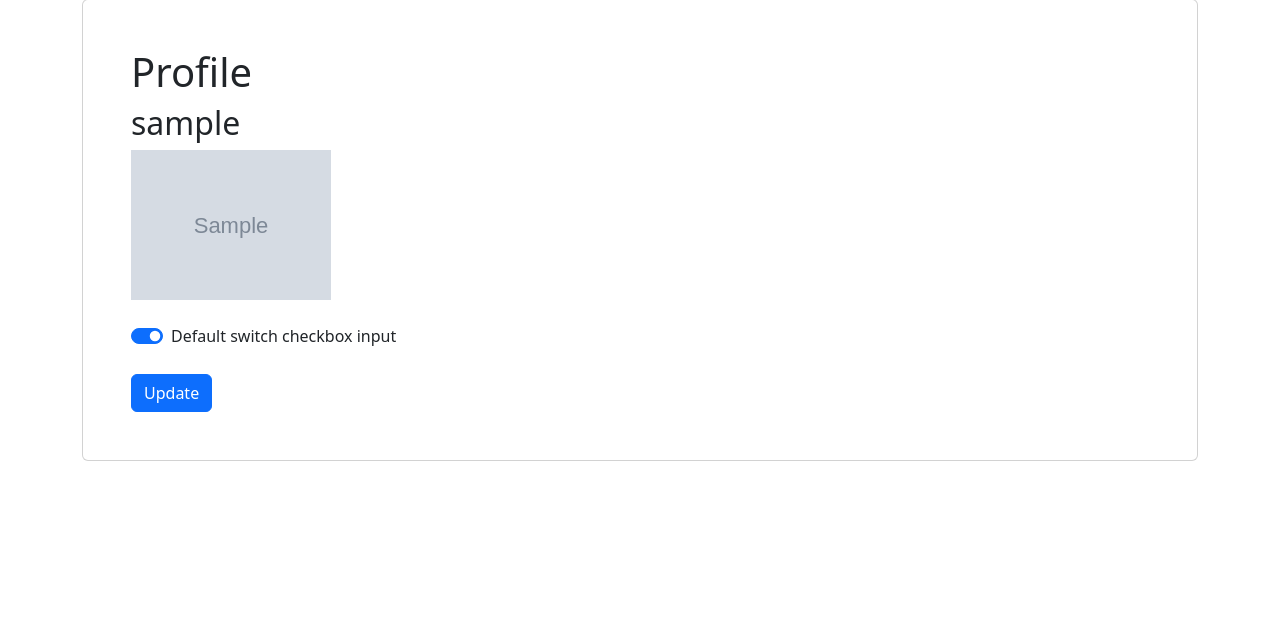
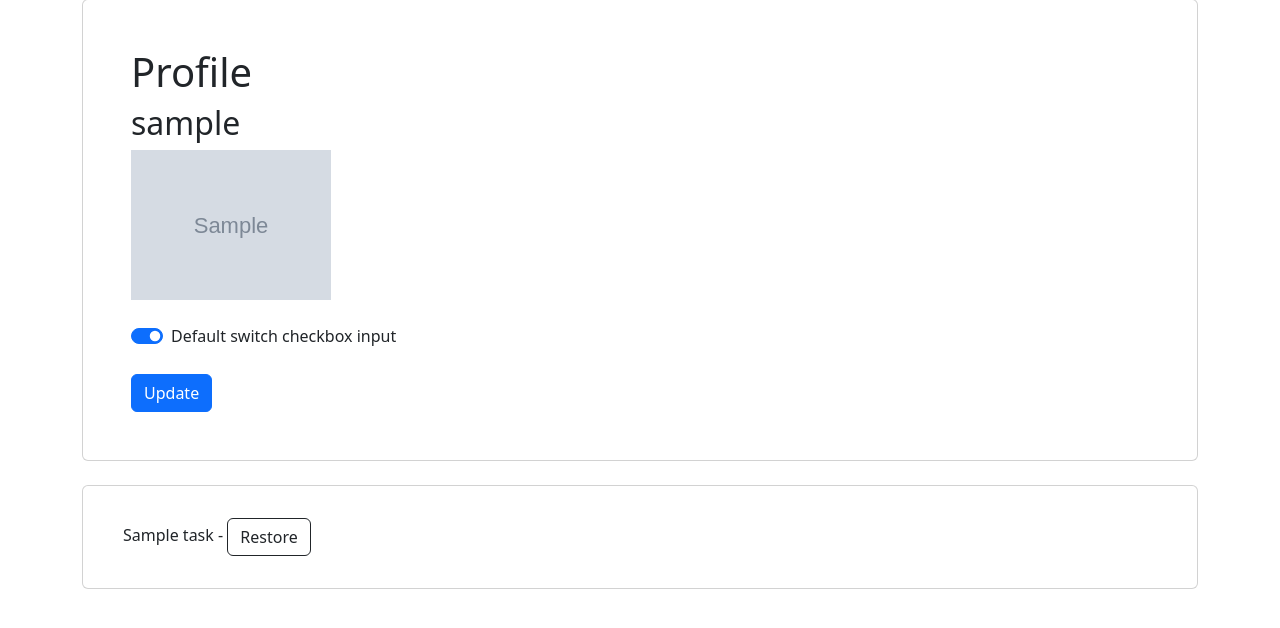
Before and after one commit to 37h4nn4ug13/urgency, a Django app: page /accounts/profile/ in a window 1280 px wide. Shown: the part 81-709 px from the top of the page. Run offline with Django 3.2, Linux system fonts and the light colour scheme; a user stored in the database is signed in; tables that the repository leaves empty hold one stand-in row (values such as "Sample post"); grey boxes marked "Sample" are stand-in pictures; some libraries are stand-ins or nearby versions.

Commit message:
starting task recovery dev in profile

```diff
--- a/base/templates/users/profile.html
+++ b/base/templates/users/profile.html
@@ -15,4 +15,13 @@
           <button class="btn btn-primary mt-4" type="submit">Update</button>
     </form>
 </div>
+<div class="card p-4 mt-4">
+    <ul class="list-group list-group-flush">
+        {% for task in tasks %}
+        {% if task.is_complete %}
+        <li class="list-group-item">{{ task.title }} - <button class="btn btn-outline-dark">Restore</button></li>
+        {% endif %}
+        {% endfor %}
+      </ul>
+</div>
 {% endblock content %}
--- a/users/views.py
+++ b/users/views.py
@@ -4,6 +4,7 @@ from django.contrib.auth import authenticate, login, logout
 from django.views.decorators.csrf import csrf_protect
 from django.contrib.auth.models import User
 from .models import Profile
+from base.models import Task
 
 from users.forms import NewUserForm
 # Create your views here.
@@ -56,7 +57,9 @@ def profile(request):
         profile.save()
         return redirect("profile")
     profile = Profile.objects.get(user=request.user)
+    tasks = Task.objects.filter(user=request.user)
     context = {
-        "profile": profile
+        "profile": profile,
+        "tasks": tasks,
     }
     return render(request, "users/profile.html", context)
```
